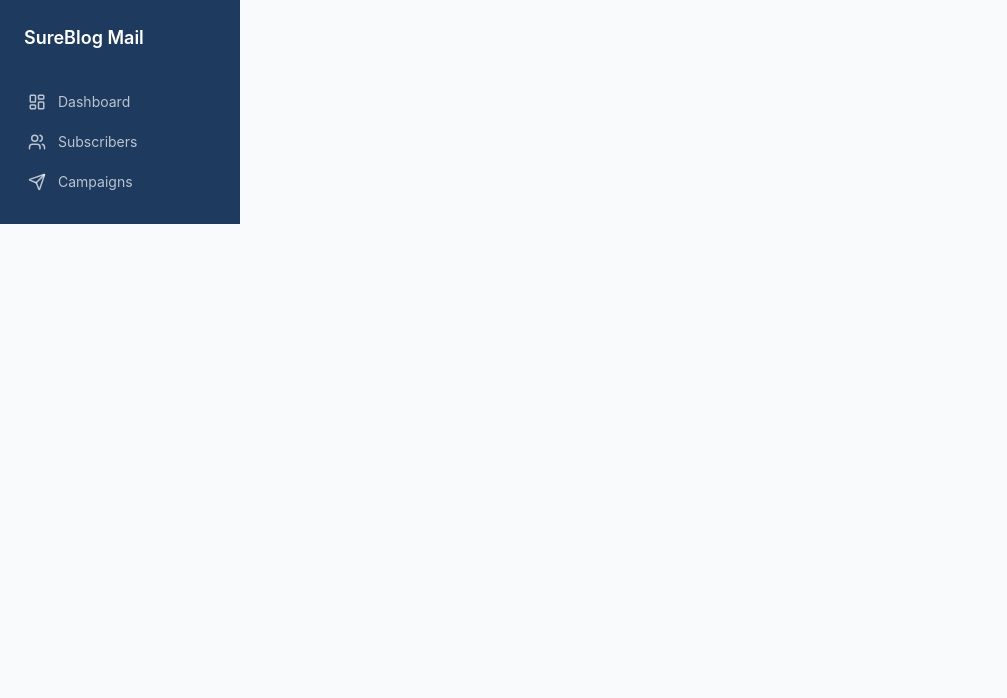
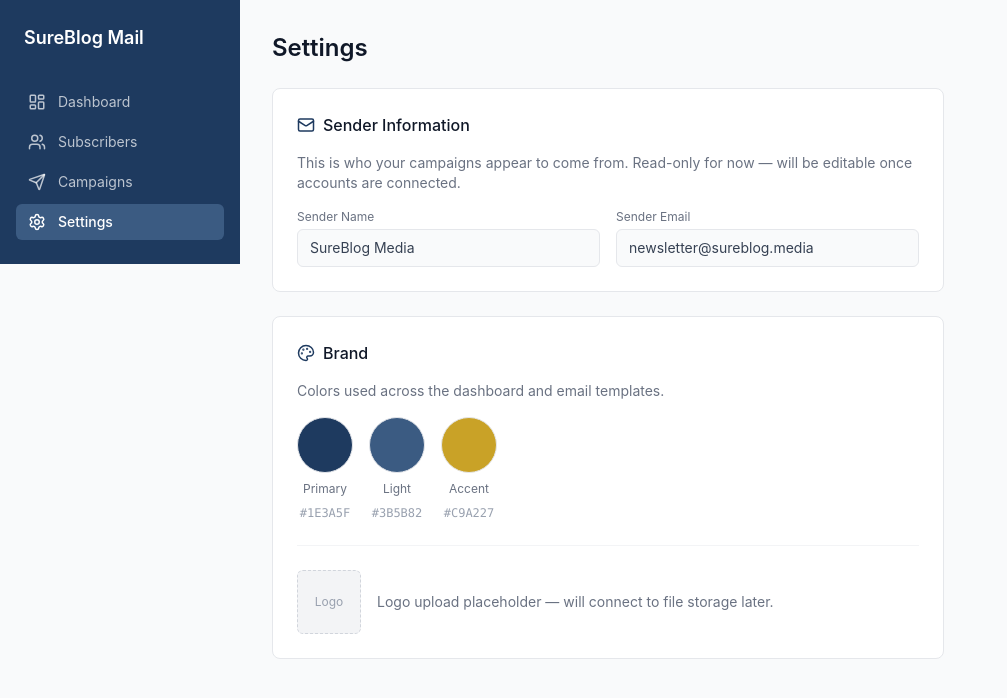
Before and after one commit to Sanctiexchange/sureblog-mail, a React (Vite) app: page /settings in a window 1280 px wide. Shown: the top 698 px of the page, without its empty margins (0-1007 px from the left). Built offline with nearby package versions, Linux system fonts and the light colour scheme.

Commit message:
update with settings page

```diff
--- a/src/App.jsx
+++ b/src/App.jsx
@@ -5,6 +5,7 @@ import Subscribers from "./pages/Subscribers";
 import Campaigns from "./pages/Campaigns";
 import CampaignEditor from "./pages/CampaignEditor";
 import CampaignDetail from "./pages/CampaignDetail";
+import Settings from "./pages/Settings";
 
 export default function App() {
   return (
@@ -18,6 +19,7 @@ export default function App() {
             <Route path="/campaigns" element={<Campaigns />} />
             <Route path="/campaigns/new" element={<CampaignEditor />} />
             <Route path="/campaigns/:id" element={<CampaignDetail />} />
+            <Route path="/settings" element={<Settings />} />
           </Routes>
         </main>
       </div>
--- a/src/components/layout/Sidebar.jsx
+++ b/src/components/layout/Sidebar.jsx
@@ -1,11 +1,12 @@
 import { useState } from "react";
 import { NavLink } from "react-router-dom";
-import { LayoutDashboard, Users, Send, Menu, X } from "lucide-react";
+import { LayoutDashboard, Users, Send, Settings as SettingsIcon, Menu, X } from "lucide-react";
 
 const links = [
   { to: "/", label: "Dashboard", icon: LayoutDashboard },
   { to: "/subscribers", label: "Subscribers", icon: Users },
   { to: "/campaigns", label: "Campaigns", icon: Send },
+  { to: "/settings", label: "Settings", icon: SettingsIcon },
 ];
 
 export default function Sidebar() {
@@ -13,18 +14,13 @@ export default function Sidebar() {
 
   return (
     <>
-      {/* Mobile top bar */}
       <div className="md:hidden flex items-center justify-between bg-brand text-white px-4 py-3">
         <span className="font-semibold">SureBlog Mail</span>
         <button onClick={() => setOpen(true)}><Menu size={22} /></button>
       </div>
 
-      {/* Mobile overlay */}
-      {open && (
-        <div className="fixed inset-0 bg-black/40 z-40 md:hidden" onClick={() => setOpen(false)} />
-      )}
+      {open && <div className="fixed inset-0 bg-black/40 z-40 md:hidden" onClick={() => setOpen(false)} />}
 
-      {/* Sidebar */}
       <aside
         className={`fixed md:static top-0 left-0 h-full w-60 bg-brand text-white flex flex-col py-6 px-4 z-50 transform transition-transform duration-200 ${
           open ? "translate-x-0" : "-translate-x-full"
--- /dev/null
+++ b/src/pages/Settings.jsx
@@ -0,0 +1,67 @@
+import { Mail, Palette } from "lucide-react";
+
+const senderInfo = {
+  name: "SureBlog Media",
+  email: "newsletter@sureblog.media",
+};
+
+const brand = {
+  primary: "#1E3A5F",
+  light: "#3B5B82",
+  accent: "#C9A227",
+};
+
+export default function Settings() {
+  return (
+    <div className="max-w-2xl">
+      <h1 className="text-2xl font-semibold text-gray-900 mb-6">Settings</h1>
+
+      <div className="bg-white rounded-lg border border-gray-200 p-6 mb-6">
+        <div className="flex items-center gap-2 mb-4">
+          <Mail size={18} className="text-brand" />
+          <h2 className="font-medium text-gray-900">Sender Information</h2>
+        </div>
+        <p className="text-sm text-gray-500 mb-4">
+          This is who your campaigns appear to come from. Read-only for now — will be editable once accounts are connected.
+        </p>
+        <div className="grid grid-cols-2 gap-4">
+          <div>
+            <label className="text-xs text-gray-500 block mb-1">Sender Name</label>
+            <div className="border border-gray-200 rounded-md px-3 py-2 text-sm text-gray-700 bg-gray-50">
+              {senderInfo.name}
+            </div>
+          </div>
+          <div>
+            <label className="text-xs text-gray-500 block mb-1">Sender Email</label>
+            <div className="border border-gray-200 rounded-md px-3 py-2 text-sm text-gray-700 bg-gray-50">
+              {senderInfo.email}
+            </div>
+          </div>
+        </div>
+      </div>
+
+      <div className="bg-white rounded-lg border border-gray-200 p-6">
+        <div className="flex items-center gap-2 mb-4">
+          <Palette size={18} className="text-brand" />
+          <h2 className="font-medium text-gray-900">Brand</h2>
+        </div>
+        <p className="text-sm text-gray-500 mb-4">Colors used across the dashboard and email templates.</p>
+        <div className="flex gap-4">
+          {Object.entries(brand).map(([key, hex]) => (
+            <div key={key} className="flex flex-col items-center gap-2">
+              <div className="w-14 h-14 rounded-full border border-gray-200" style={{ backgroundColor: hex }} />
+              <span className="text-xs text-gray-500 capitalize">{key}</span>
+              <span className="text-xs text-gray-400 font-mono">{hex}</span>
+            </div>
+          ))}
+        </div>
+        <div className="mt-6 pt-6 border-t border-gray-100 flex items-center gap-4">
+          <div className="w-16 h-16 rounded-md bg-gray-100 border border-dashed border-gray-300 flex items-center justify-center text-xs text-gray-400 text-center">
+            Logo
+          </div>
+          <p className="text-sm text-gray-500">Logo upload placeholder — will connect to file storage later.</p>
+        </div>
+      </div>
+    </div>
+  );
+}
```
